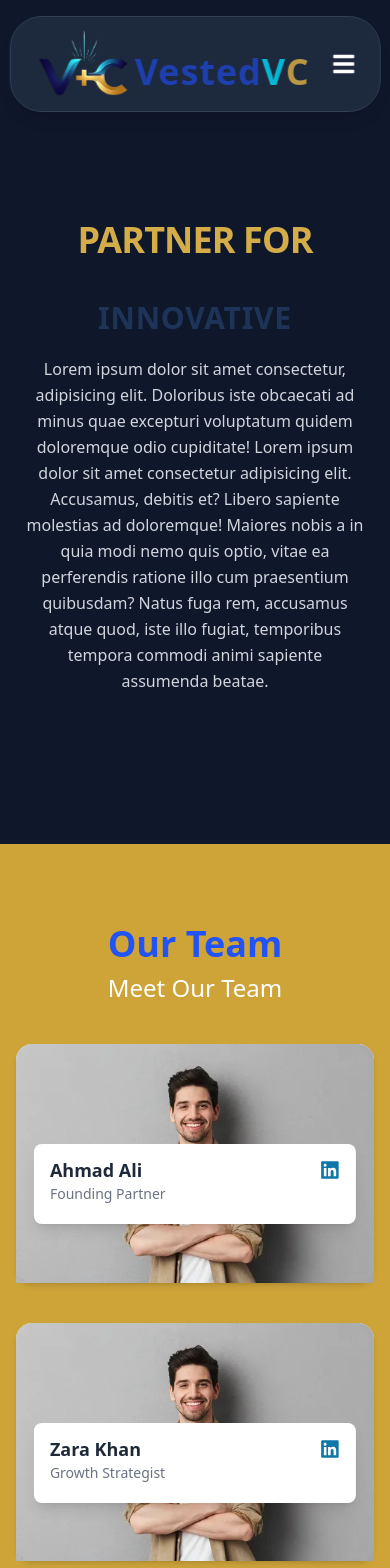
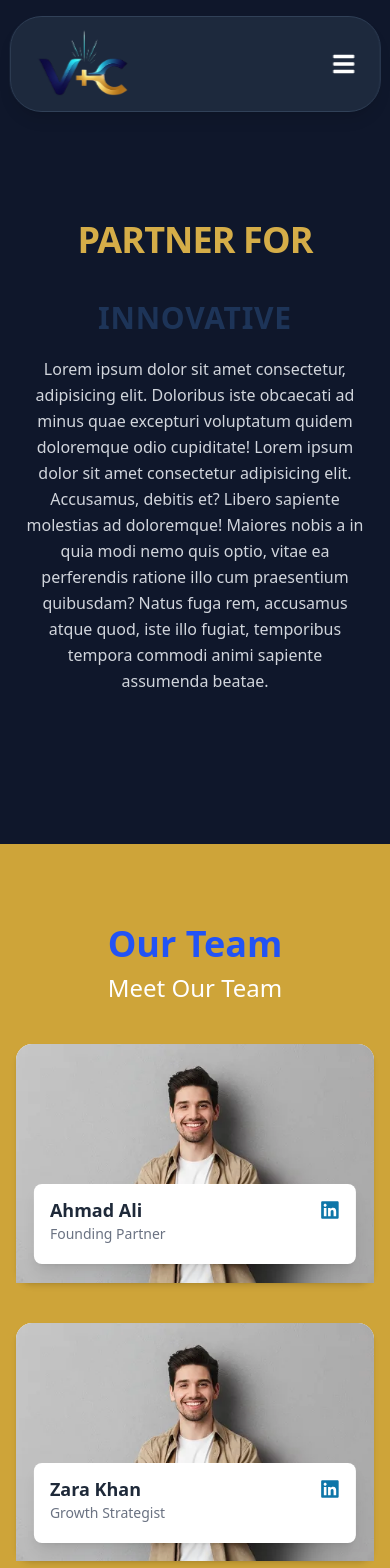
Before and after one commit to AHMAD789999/VestedVC, a Next.js app: page / in a window 390 px wide. Shown: the top 1568 px of the page. Built offline with nearby package versions, Linux system fonts and the light colour scheme.

Commit message:
Your commit message

```diff
--- a/src/app/components/Header.jsx
+++ b/src/app/components/Header.jsx
@@ -23,13 +23,13 @@ const Header = () => {
     >
       <div className="flex items-center justify-between px-6 py-3">
         {/* Logo (Left) */}
-        <motion.div whileHover={{ scale: 1.05 }} className="flex justify-center items-center">
+        <motion.div whileHover={{ scale: 1.05 }} className="">
          <Image src="/logo.png" width={100} height={100} alt="VestedVC Logo" />
-    <h1 className="text-4xl font-bold mt-4 tracking-wide">
+    {/* <h1 className="text-4xl font-bold mt-4 tracking-wide">
   <span className="text-[#1E40AF]">Vested</span>
   <span className="text-[#06B6D4]">V</span>
   <span className="text-[#cca647e3]">C</span>
-</h1>
+</h1> */}
 
 
           {/* <span className="text-xl font-bold text-white font-['Clash_Display']">VestedVC</span> */}
--- a/src/app/components/Team.jsx
+++ b/src/app/components/Team.jsx
@@ -69,7 +69,7 @@ function HoverCard({ member, onReadMore }) {
       <div
         onMouseEnter={() => setHovered(true)}
         onMouseLeave={() => setHovered(false)}
-        className={`absolute top-25  md:top-48 left-1/2 transform -translate-x-1/2 bg-white px-4 py-3 rounded-lg shadow-lg w-[90%] text-left transition-all duration-500 ${
+        className={`absolute top-35  md:top-48 left-1/2 transform -translate-x-1/2 z-50 bg-white px-4 py-3 rounded-lg shadow-lg w-[90%] text-left transition-all duration-500 ${
           hovered ? "h-44" : "h-20"
         }`}
       >
```
